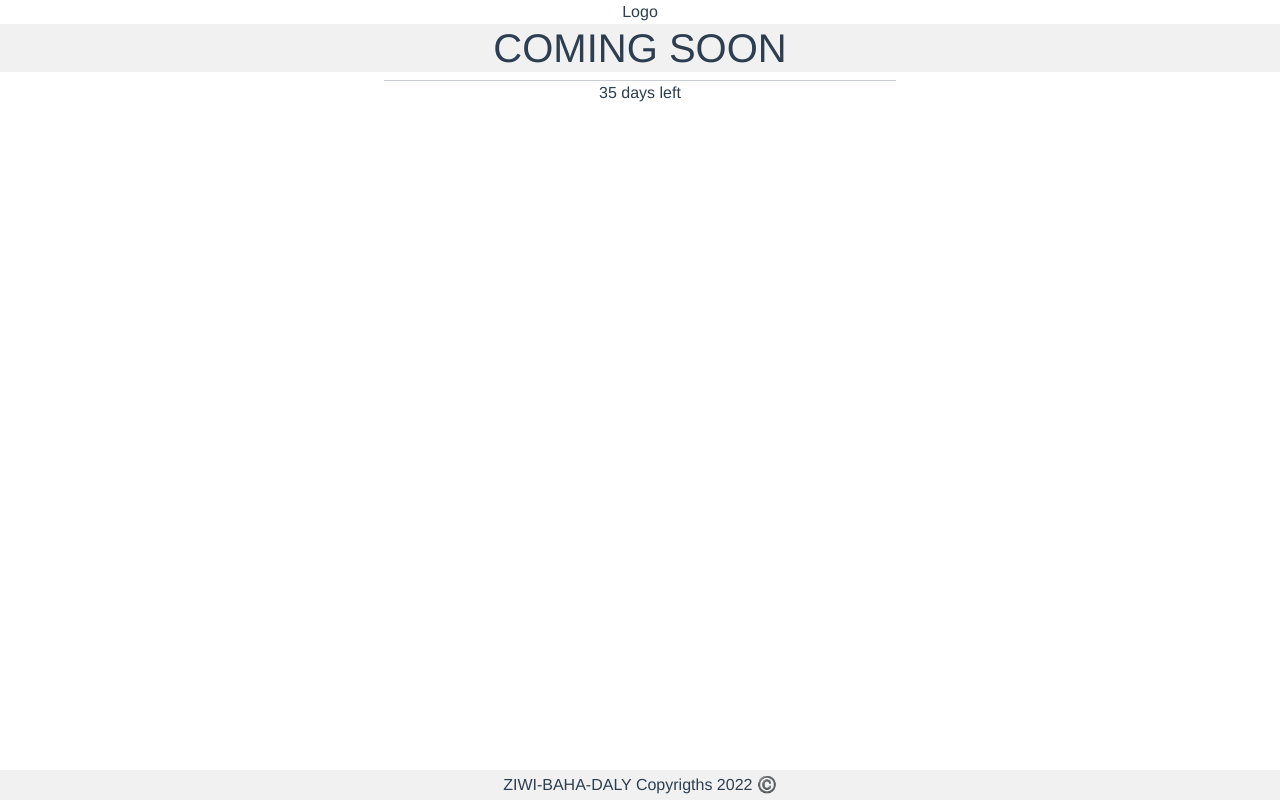
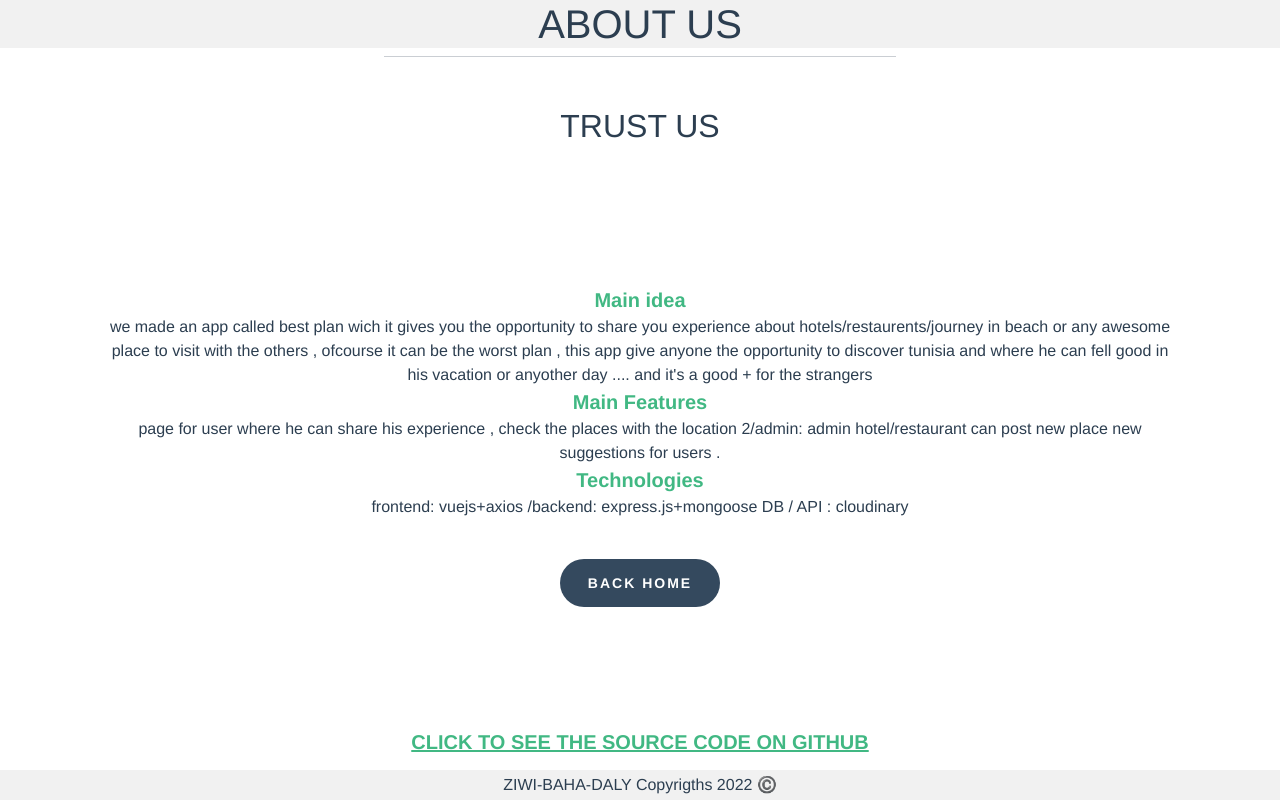
Before and after one commit to Trust-us/Trust-us, a Vue app in the folder client/: page /about in a window 1280 px wide. Built offline with nearby package versions, Linux system fonts and the light colour scheme.

Commit message:
adding about page with style

```diff
--- a/client/src/views/AboutTeam.vue
+++ b/client/src/views/AboutTeam.vue
@@ -1,20 +1,75 @@
 <template lang="">
-  <div>
+  <div class="body">
     <div class="bgimg w3-display-container w3-animate-opacity w3-text-white">
-      <div class="w3-display-topleft w3-padding-large w3-xlarge">Logo</div>
+      <div class="w3-display-topleft w3-padding-large w3-xlarge"></div>
       <div class="w3-display-middle">
-        <h1 class="w3-jumbo w3-animate-top">COMING SOON</h1>
+        <h1 class="w3-jumbo w3-animate-top">ABOUT US</h1>
         <hr class="w3-border-grey" style="margin: auto; width: 40%" />
-        <p class="w3-large w3-center">35 days left</p>
+        <h2 id="h2">TRUST US</h2>
+        <p class="w3-large w3-center" id="p"><span class="span">Main idea</span><br>we made an app  called best plan wich it gives you the opportunity to share you experience about  hotels/restaurents/journey in beach or any awesome place to visit  with the others , ofcourse it can be the worst plan , this app give anyone the opportunity to discover tunisia and where he can fell good in his vacation or anyother day .... and it's a good + for the strangers
+        <br><span class="span">Main Features</span><br>page for user where he can share his experience , check the places with the location 2/admin: admin hotel/restaurant can post new place new suggestions for users . <br><span class="span">Technologies</span><br>frontend: vuejs+axios /backend: express.js+mongoose DB / API : cloudinary</p>
       </div>
       <div class="w3-display-bottomleft w3-padding-large"></div>
-    </div>
+    </div><br>
+    <button @click="backHome" class="btn">BACK HOME</button><br><br><br><br><br><br>
+   <a href="https://github.com/Trust-us/Trust-us" id="a">CLICK TO SEE THE SOURCE CODE ON GITHUB</a>
   </div>
 </template>
 <script>
 export default {
   name: "AboutTeam",
   components: {},
+  methods: {
+    backHome() {
+      this.$router.push("/home");
+    }
+  },
 };
 </script>
-<style lang=""></style>
+<style lang="css">
+  .btn {
+  display: inline-block;
+  outline: none;
+  cursor: pointer;
+  font-size: 14px;
+  line-height: 1;
+  border-radius: 500px;
+  transition-property: background-color, border-color, color, box-shadow, filter;
+  transition-duration: 0.3s;
+  border: 1px solid transparent;
+  letter-spacing: 2px;
+  min-width: 160px;
+  text-transform: uppercase;
+  white-space: normal;
+  font-weight: 700;
+  text-align: center;
+  padding: 16px 14px 18px;
+  color: #fff;
+  background-color: #34495E;
+  height: 48px;
+}
+.btn :hover {
+  background-color: #41B883;
+}
+.span{
+  font-size: 20px;
+  font-weight: bold;
+  color: #41B883;
+}
+#p{
+  margin-top: 140px;
+  margin-left: 100px;
+  margin-right:100px ;
+}
+#h2{
+  margin-top: 50px;
+}
+#a{
+  margin-top: 100px;
+  font-size: 20px;
+  font-weight: bold;
+  color: #41B883;
+}
+
+
+</style>
```
